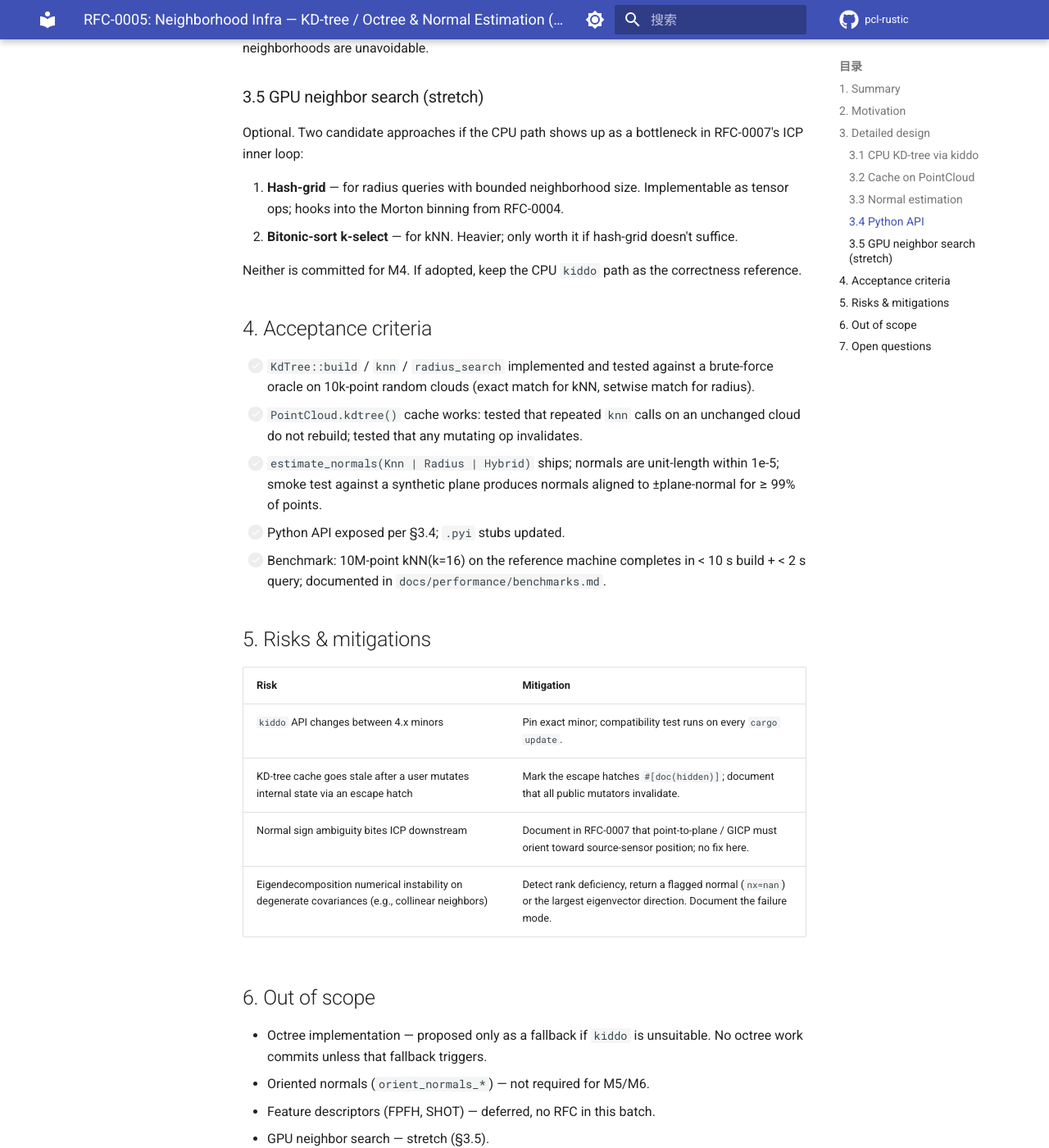
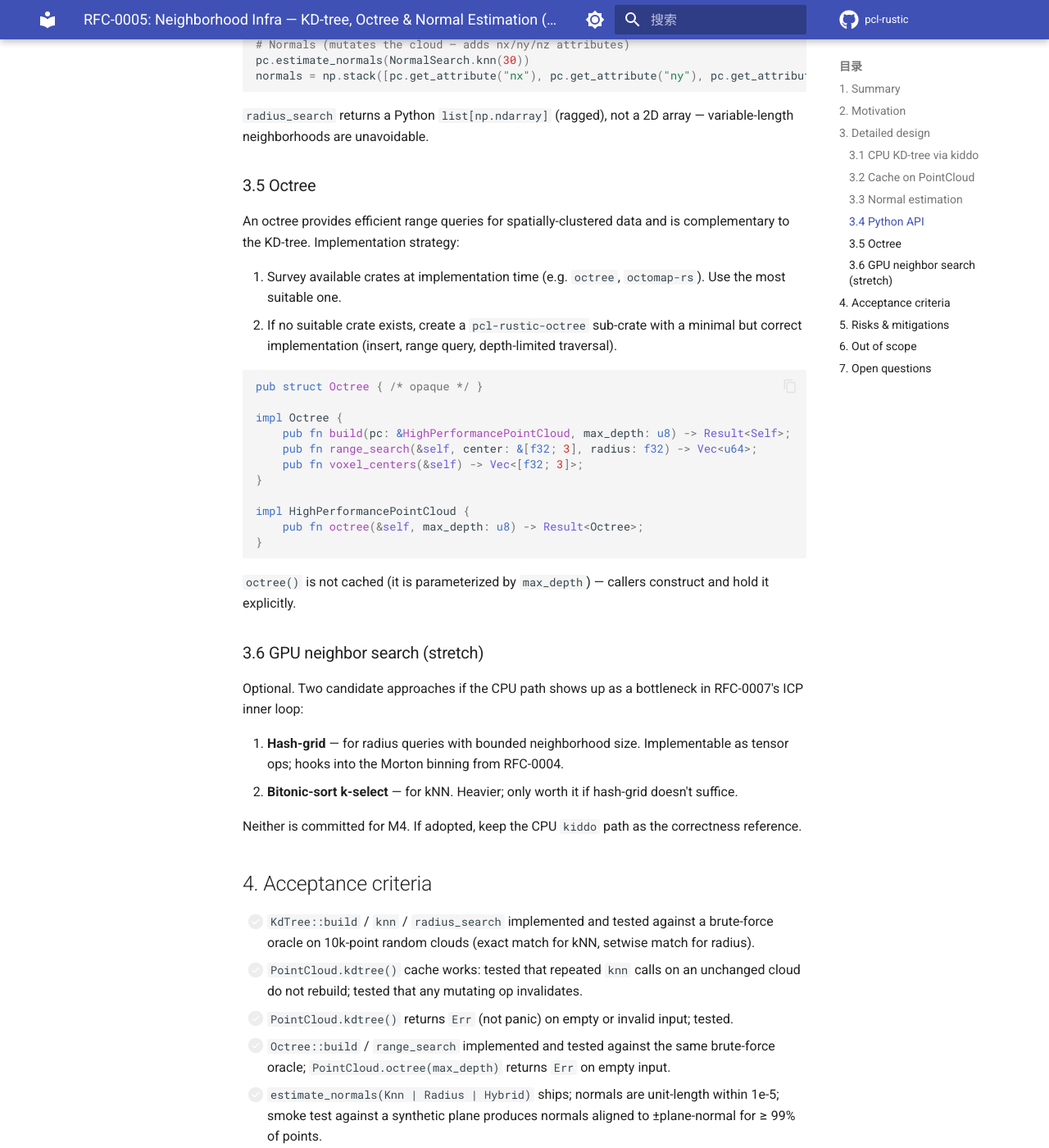
Before and after one commit to HernandoR/pcl-rustic, an MkDocs documentation site: the page built from docs/plans/rfc-0005-2026-04-30-knn-and-normals.md, in a window 1280 px wide and 1400 px high, scrolled down 2975 px. Shown: the whole window at 82% size. Built offline with MkDocs 1.6.1 and Material for MkDocs 9.7.7, drawn with Linux system fonts in a browser that asks for light colours; comment, search, counter and statistics services are not loaded; the version menu is left out; some of the changed text lies outside the part shown.

Commit message:
docs(plans): address reviewer feedback on RFC-0003, 0005, 0006, 0007
- RFC-0003: rename select_classifications → select_by_classification throughout
- RFC-0005: include octree as committed deliverable (§3.5 + AC); kdtree() now returns Result<&KdTree> via OnceCell::get_or_try_init
- RFC-0006: remove Open3D compatibility framing from summary; clarify boolean kept-mask design; update determinism section to accept tiny FP differences and note optional deterministic API
- RFC-0007: change f64 → f32 for ICPConvergenceCriteria and Generalized{epsilon}; update GICP covariance to tensor-based storage with per-component docstrings

Agent-Logs-Url: https://github.com/ArkWhale/pcl-rustic/sessions/2977690d-9d5d-47d6-9abc-efa7e274eaf9

Co-authored-by: HernandoR <45709656+HernandoR@users.noreply.github.com>

````diff
--- a/docs/plans/rfc-0005-2026-04-30-knn-and-normals.md
+++ b/docs/plans/rfc-0005-2026-04-30-knn-and-normals.md
@@ -1,4 +1,4 @@
-# RFC-0005: Neighborhood Infra — KD-tree / Octree & Normal Estimation (M4)
+# RFC-0005: Neighborhood Infra — KD-tree, Octree & Normal Estimation (M4)
 
 - **Status:** Proposed
 - **Date:** 2026-04-30
@@ -8,7 +8,7 @@
 
 ## 1. Summary
 
-Add the nearest-neighbor infrastructure that outlier removal (RFC-0006) and ICP-family registration (RFC-0007) depend on: a fast KD-tree on the CPU via the `kiddo` crate, exposed as `knn(k)` and `radius_search(r)` on `PointCloud`, plus `estimate_normals(radius | knn)` that writes `nx/ny/nz` as typed attributes. GPU neighbor search is an explicit stretch goal; the CPU path is the committed deliverable.
+Add the nearest-neighbor infrastructure that outlier removal (RFC-0006) and ICP-family registration (RFC-0007) depend on: a fast KD-tree on the CPU via the `kiddo` crate, exposed as `knn(k)` and `radius_search(r)` on `PointCloud`, plus `estimate_normals(radius | knn)` that writes `nx/ny/nz` as typed attributes. An octree implementation is also included — either via a suitable crate or a purpose-built `pcl-rustic-octree` crate if no adequate crate exists. GPU neighbor search is an explicit stretch goal; both CPU index structures are committed deliverables.
 
 ## 2. Motivation
 
@@ -53,19 +53,22 @@ Queries accept either a slice of `[f32; 3]` host points or a `&HighPerformancePo
 Building a KD-tree on 50M points is non-trivial (~seconds). Cache it:
 
 ```rust
-use std::sync::OnceLock;
+use once_cell::sync::OnceCell;
 
 pub struct HighPerformancePointCloud {
     // existing fields …
     // Thread-safe lazy cache so `kdtree()` can be called from `rayon` parallel code.
-    kdtree_cache: OnceLock<KdTree>,
+    kdtree_cache: OnceCell<KdTree>,
 }
 
 impl HighPerformancePointCloud {
-    pub fn kdtree(&self) -> &KdTree {
-        self.kdtree_cache.get_or_init(|| KdTree::build(self).expect("kdtree build"))
+    /// Returns a reference to the cached KD-tree, building it on first call.
+    /// Returns `Err` if the build fails (e.g. empty cloud or invalid geometry)
+    /// so callers can propagate errors rather than panic.
+    pub fn kdtree(&self) -> Result<&KdTree> {
+        self.kdtree_cache.get_or_try_init(|| KdTree::build(self))
     }
-    // Initialize with `OnceLock::new()` in constructors so `HighPerformancePointCloud`
+    // Initialize with `OnceCell::new()` in constructors so `HighPerformancePointCloud`
     // remains `Sync` when `KdTree` is `Sync`.
     // Invalidate on any mutation (transform/select/concat/downsample)
     fn invalidate_kdtree(&mut self) { self.kdtree_cache.take(); }
@@ -111,7 +114,30 @@ normals = np.stack([pc.get_attribute("nx"), pc.get_attribute("ny"), pc.get_attri
 
 `radius_search` returns a Python `list[np.ndarray]` (ragged), not a 2D array — variable-length neighborhoods are unavoidable.
 
-### 3.5 GPU neighbor search (stretch)
+### 3.5 Octree
+
+An octree provides efficient range queries for spatially-clustered data and is complementary to the KD-tree. Implementation strategy:
+
+1. Survey available crates at implementation time (e.g. `octree`, `octomap-rs`). Use the most suitable one.
+2. If no suitable crate exists, create a `pcl-rustic-octree` sub-crate with a minimal but correct implementation (insert, range query, depth-limited traversal).
+
+```rust
+pub struct Octree { /* opaque */ }
+
+impl Octree {
+    pub fn build(pc: &HighPerformancePointCloud, max_depth: u8) -> Result<Self>;
+    pub fn range_search(&self, center: &[f32; 3], radius: f32) -> Vec<u64>;
+    pub fn voxel_centers(&self) -> Vec<[f32; 3]>;
+}
+
+impl HighPerformancePointCloud {
+    pub fn octree(&self, max_depth: u8) -> Result<Octree>;
+}
+```
+
+`octree()` is not cached (it is parameterized by `max_depth`) — callers construct and hold it explicitly.
+
+### 3.6 GPU neighbor search (stretch)
 
 Optional. Two candidate approaches if the CPU path shows up as a bottleneck in RFC-0007's ICP inner loop:
 
@@ -124,6 +150,8 @@ Neither is committed for M4. If adopted, keep the CPU `kiddo` path as the correc
 
 - [ ] `KdTree::build` / `knn` / `radius_search` implemented and tested against a brute-force oracle on 10k-point random clouds (exact match for kNN, setwise match for radius).
 - [ ] `PointCloud.kdtree()` cache works: tested that repeated `knn` calls on an unchanged cloud do not rebuild; tested that any mutating op invalidates.
+- [ ] `PointCloud.kdtree()` returns `Err` (not panic) on empty or invalid input; tested.
+- [ ] `Octree::build` / `range_search` implemented and tested against the same brute-force oracle; `PointCloud.octree(max_depth)` returns `Err` on empty input.
 - [ ] `estimate_normals(Knn | Radius | Hybrid)` ships; normals are unit-length within 1e-5; smoke test against a synthetic plane produces normals aligned to ±plane-normal for ≥ 99% of points.
 - [ ] Python API exposed per §3.4; `.pyi` stubs updated.
 - [ ] Benchmark: 10M-point kNN(k=16) on the reference machine completes in < 10 s build + < 2 s query; documented in `docs/performance/benchmarks.md`.
@@ -139,10 +167,9 @@ Neither is committed for M4. If adopted, keep the CPU `kiddo` path as the correc
 
 ## 6. Out of scope
 
-- Octree implementation — proposed only as a fallback if `kiddo` is unsuitable. No octree work commits unless that fallback triggers.
 - Oriented normals (`orient_normals_*`) — not required for M5/M6.
 - Feature descriptors (FPFH, SHOT) — deferred, no RFC in this batch.
-- GPU neighbor search — stretch (§3.5).
+- GPU neighbor search — stretch (§3.6).
 
 ## 7. Open questions
 
````
Also changed, not shown: docs/plans/rfc-0003-2026-04-30-coord-ops-and-selection.md (+5 -5 lines), docs/plans/rfc-0006-2026-04-30-outlier-removal.md (+4 -2 lines), docs/plans/rfc-0007-2026-04-30-icp-gicp-registration.md (+21 -5 lines).
